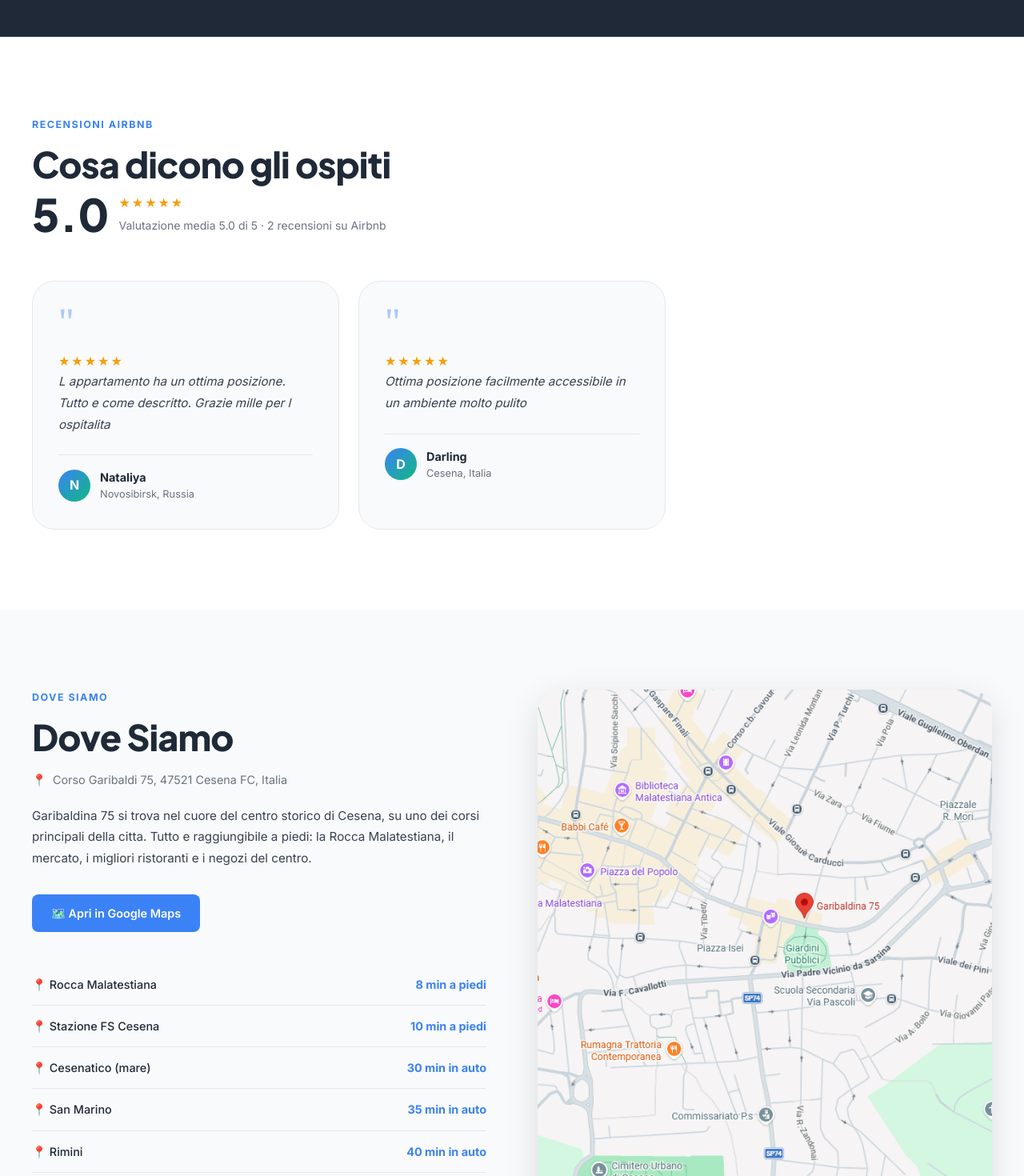
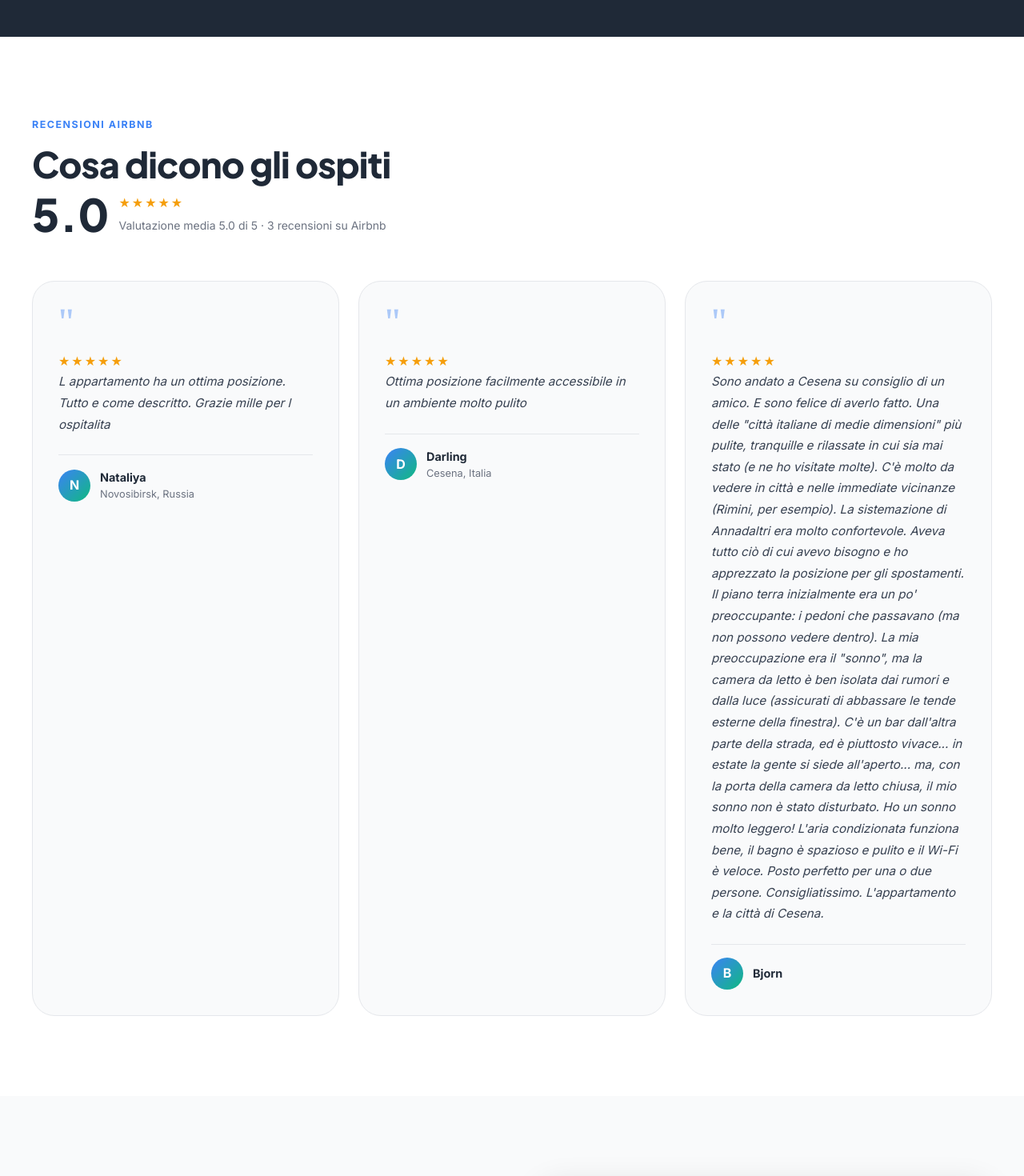
Before and after one commit to vittorionegri68-alt/garibaldina-75-it, a React (Vite) app: page / in a window 1280 px wide. Shown: the part 3611-5081 px from the top of the page at 80% size. Built offline with nearby package versions, Linux system fonts and the light colour scheme.

Commit message:
feat: aggiunge recensione Bjorn e aggiorna conteggio recensioni

```diff
--- a/src/sections/Testimonials.jsx
+++ b/src/sections/Testimonials.jsx
@@ -12,6 +12,12 @@ const REVIEWS = [
     testo: 'Ottima posizione facilmente accessibile in un ambiente molto pulito',
     nome: 'Darling',
     provenienza: 'Cesena, Italia',
+    stelle: 5,
+  },
+  {
+    testo: `Sono andato a Cesena su consiglio di un amico. E sono felice di averlo fatto. Una delle "città italiane di medie dimensioni" più pulite, tranquille e rilassate in cui sia mai stato (e ne ho visitate molte). C'è molto da vedere in città e nelle immediate vicinanze (Rimini, per esempio). La sistemazione di Annadaltri era molto confortevole. Aveva tutto ciò di cui avevo bisogno e ho apprezzato la posizione per gli spostamenti. Il piano terra inizialmente era un po' preoccupante: i pedoni che passavano (ma non possono vedere dentro). La mia preoccupazione era il "sonno", ma la camera da letto è ben isolata dai rumori e dalla luce (assicurati di abbassare le tende esterne della finestra). C'è un bar dall'altra parte della strada, ed è piuttosto vivace... in estate la gente si siede all'aperto... ma, con la porta della camera da letto chiusa, il mio sonno non è stato disturbato. Ho un sonno molto leggero! L'aria condizionata funziona bene, il bagno è spazioso e pulito e il Wi-Fi è veloce. Posto perfetto per una o due persone. Consigliatissimo. L'appartamento e la città di Cesena.`,
+    nome: 'Bjorn',
+    provenienza: '',
     stelle: 5,
   },
 ];
@@ -154,7 +160,7 @@ export default function Testimonials() {
             <div style={s.ratingNum}>5.0</div>
             <div style={s.ratingInfo}>
               <Stars n={5} />
-              <span style={s.basedOn}>{t.recensioni.sottotitolo} 5.0 {t.recensioni.di} 5 &middot; 2 {t.recensioni.basataSu}</span>
+              <span style={s.basedOn}>{t.recensioni.sottotitolo} 5.0 {t.recensioni.di} 5 &middot; 3 {t.recensioni.basataSu}</span>
             </div>
           </div>
         </div>
```
